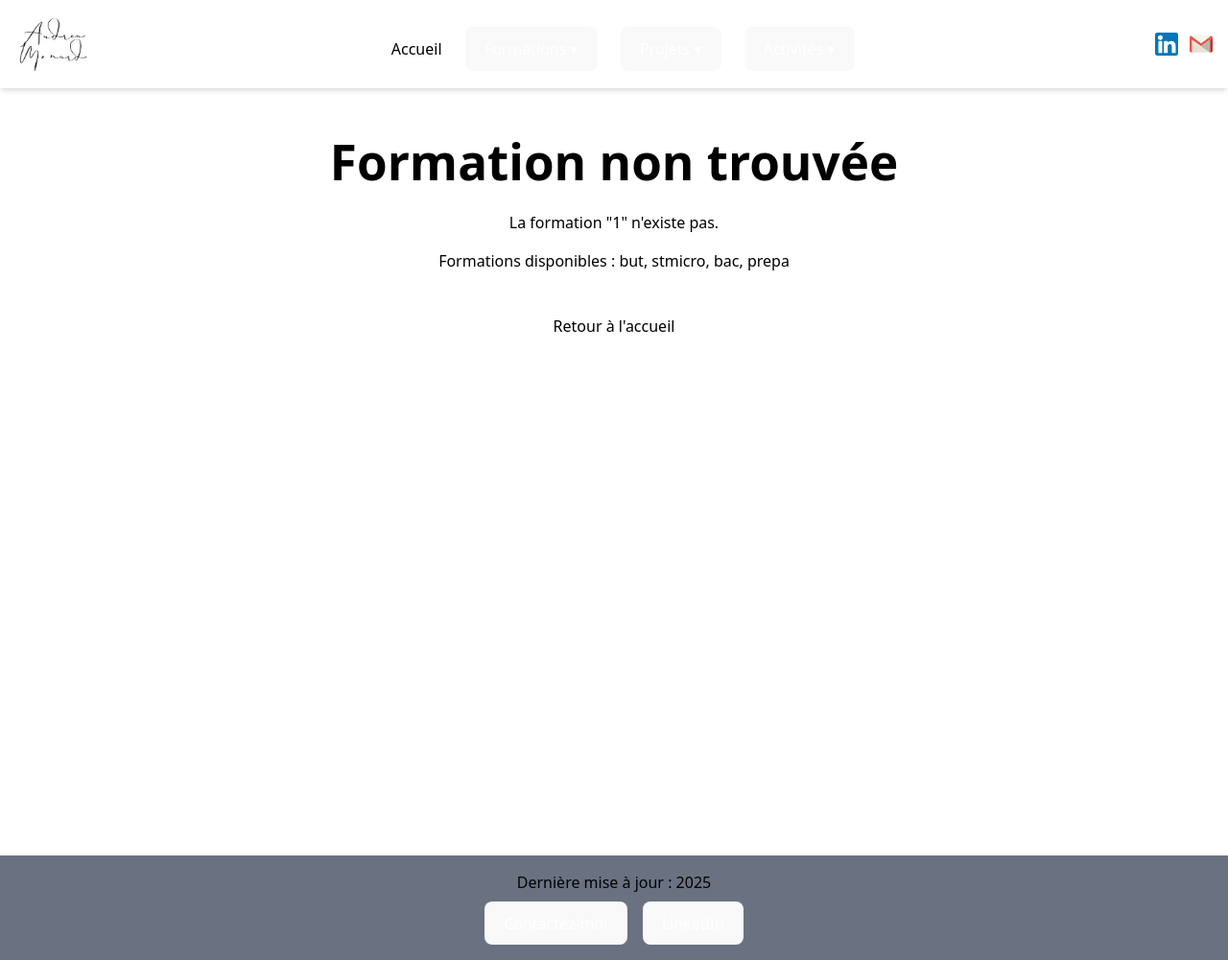
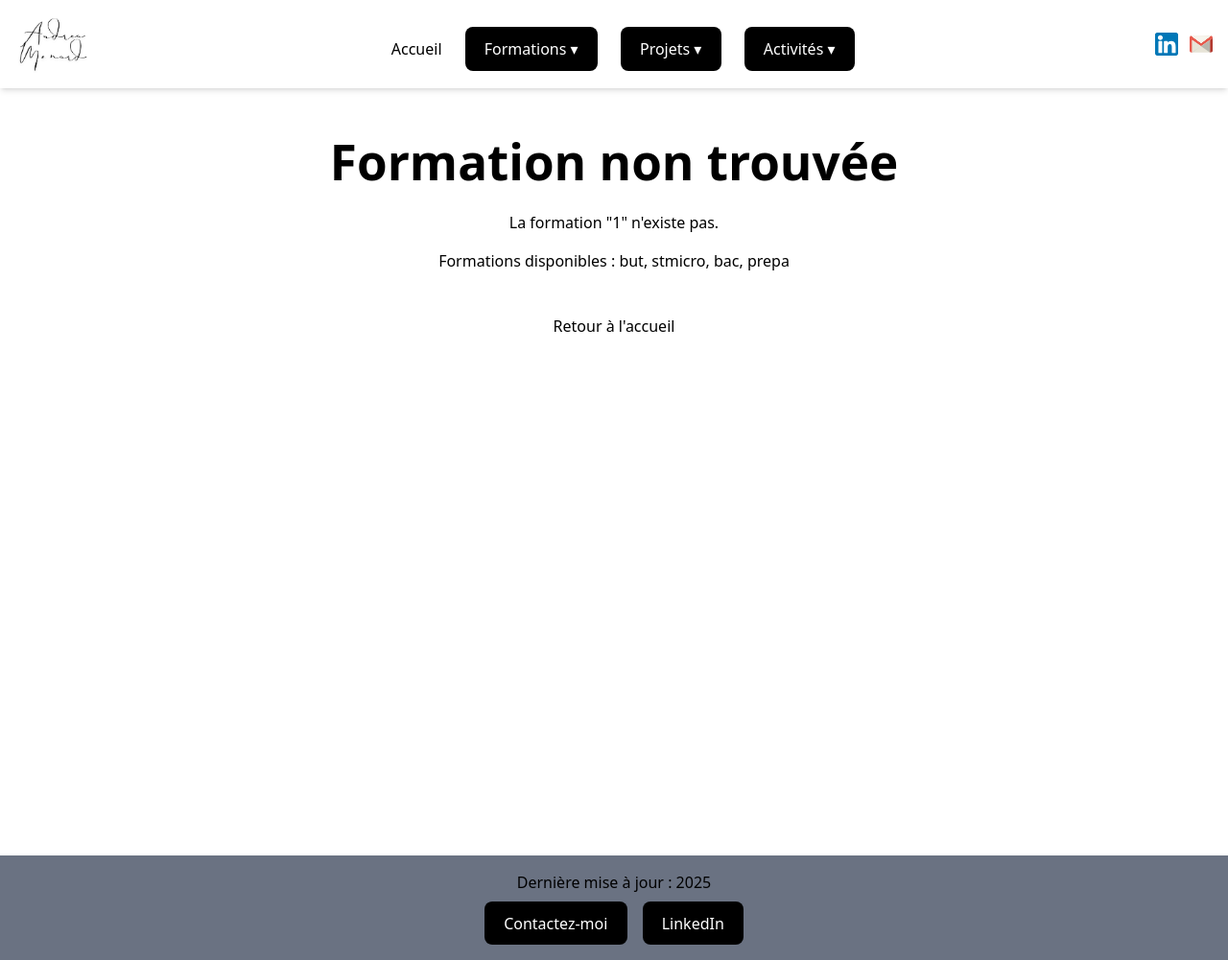
Before and after one commit to andrea75e/portfolio-andrea-menard, a React (Vite) app: page /Formations/1 in a window 1280 px wide. Shown: the whole page at 96% size. Built offline with nearby package versions, Linux system fonts and the light colour scheme.

Commit message:
justify texte et boutons foncés

```diff
--- a/src/composants/footer.tsx
+++ b/src/composants/footer.tsx
@@ -5,7 +5,7 @@ function Footer() {
       <p className="mb-2 text-base">Dernière mise à jour : 2025</p>
       <div className="flex space-x-4">
         <a href="mailto:andreamenard23@gmail.com">
-          <button className="text-white hover:text-gray-500 px-4 py-2 bg-black-600 rounded hover:bg-gray-700">
+          <button className="!bg-black text-white hover:text-gray-500 px-4 py-2 bg-black-600 rounded hover:bg-gray-700">
             Contactez-moi
           </button>
         </a>
@@ -14,7 +14,7 @@ function Footer() {
           target="_blank"
           rel="noopener noreferrer"
         >
-          <button className="text-white hover:text-gray-500 px-4 py-2 bg-black-600 rounded hover:bg-gray-700">
+          <button className="!bg-black text-white hover:text-gray-500 px-4 py-2 bg-black-600 rounded hover:bg-gray-700">
             LinkedIn
           </button>
         </a>
--- a/src/composants/navbar.tsx
+++ b/src/composants/navbar.tsx
@@ -39,7 +39,7 @@ export default function Navbar() {
           onMouseEnter={() => setShowFormations(true)}
           onMouseLeave={() => setShowFormations(false)}
         >
-          <button className="font-black text-white hover:text-gray-500 transition-colors pb-2">
+          <button className="!bg-black font-black text-white hover:text-gray-500 transition-colors pb-2">
             Formations ▾
           </button>
           {showFormations && (
@@ -78,7 +78,7 @@ export default function Navbar() {
           onMouseEnter={() => setShowProjets(true)}
           onMouseLeave={() => setShowProjets(false)}
         >
-          <button className="font-black text-white hover:text-gray-500 transition-colors pb-2">
+          <button className="!bg-black font-black text-white hover:text-gray-500 transition-colors pb-2">
             Projets ▾
           </button>
           {showProjets && (
@@ -112,7 +112,7 @@ export default function Navbar() {
           onMouseEnter={() => setShowActivites(true)}
           onMouseLeave={() => setShowActivites(false)}
         >
-          <button className="font-black text-white hover:text-gray-500 transition-colors pb-2">
+          <button className="!bg-black font-black text-white hover:text-gray-500 transition-colors bg-black pb-2">
             Activités ▾
           </button>
           {showActivites && (
--- a/src/composants/textbloc.tsx
+++ b/src/composants/textbloc.tsx
@@ -20,7 +20,7 @@ const TextBloc: React.FC<TextBlocProps> = ({ title, text, list }) => {
     <div className="mb-6">
       {title && <h2 className="text-2xl font-bold mb-3 text-black">{title}</h2>}
 
-      {text && <p className="text-black leading-relaxed mb-3">{text}</p>}
+      {text && <p className="text-justify text-black leading-relaxed mb-3">{text}</p>}
 
       {list && list.length > 0 && (
         <ul className="list-disc list-inside space-y-2 text-gray-300 ml-4">
```
